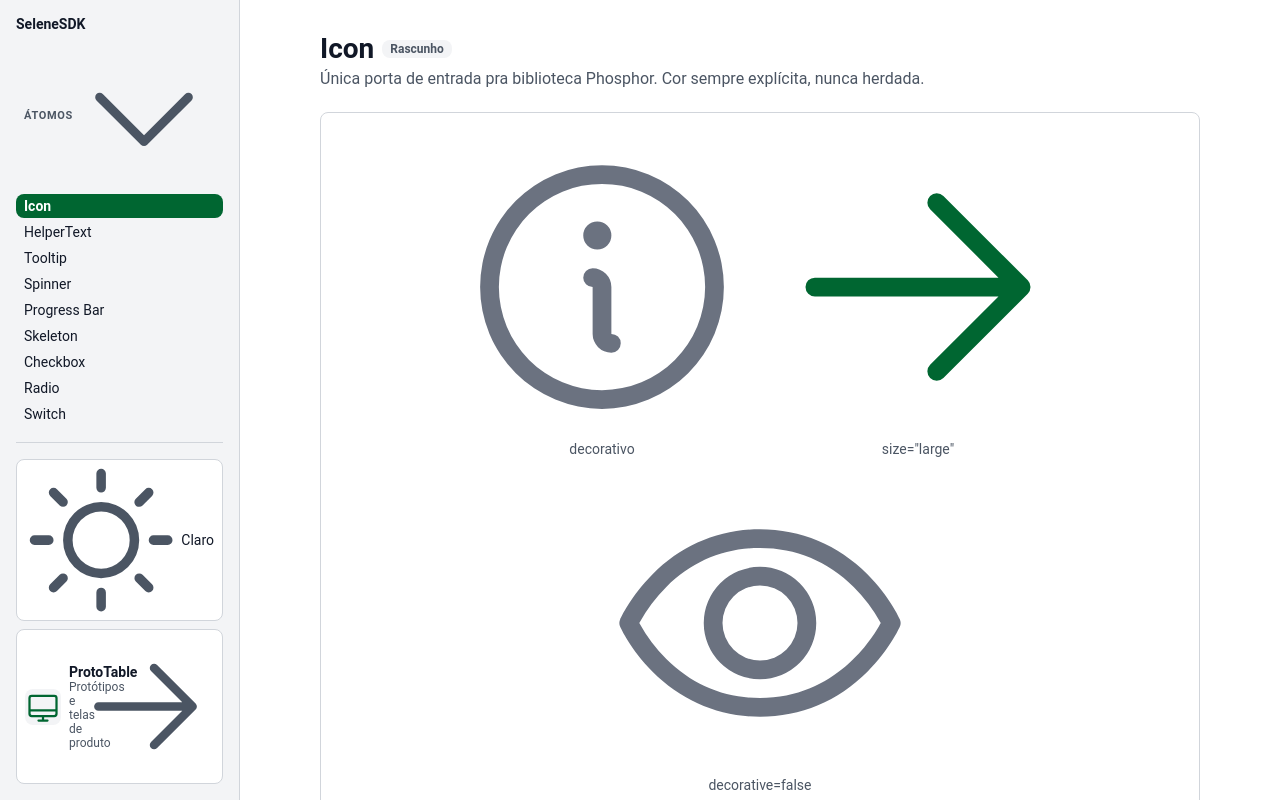
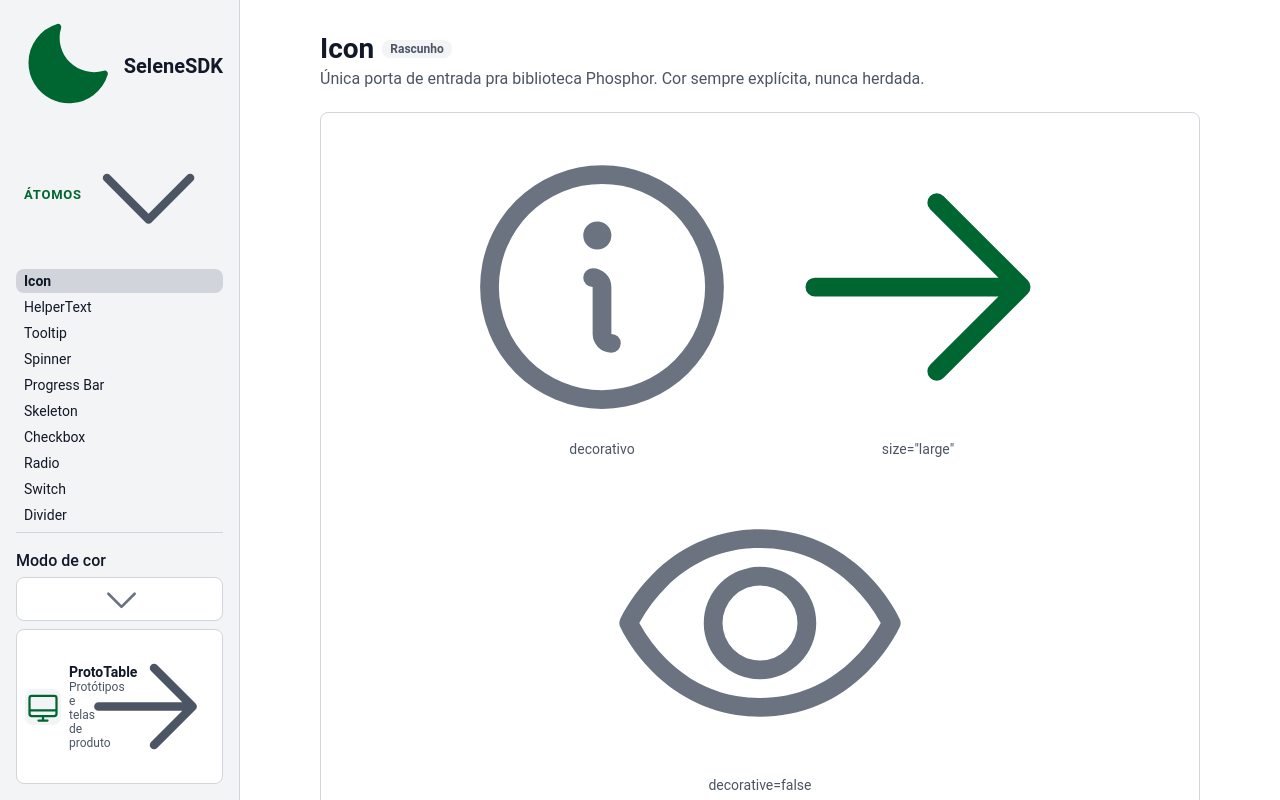
Before and after one commit to VanzSantos/lvxfr, a React (Vite) app: page / in a window 1280 px wide. Built offline with nearby package versions, Linux system fonts and the light colour scheme.

Commit message:
auto: sync (src/interface) — 2026-11-10T16:03:45.459Z

```diff
--- a/src/interface/App.tsx
+++ b/src/interface/App.tsx
@@ -32,7 +32,7 @@ function readInitialMode(): AppMode {
 export function App() {
   const [selectedId, setSelectedId] = useState<string>(STORIES[0].id);
   const [mode, setMode] = useState<AppMode>(readInitialMode);
-  const { theme, toggleTheme } = useTheme();
+  const { theme, preference, setPreference } = useTheme();
   const [standaloneId] = useState<string | null>(readStandaloneId);
 
   const standaloneStory = standaloneId ? STORIES.find((item) => item.id === standaloneId) : undefined;
@@ -86,8 +86,8 @@ export function App() {
           <Sidebar
             selectedId={selectedId}
             onSelect={setSelectedId}
-            theme={theme}
-            onToggleTheme={toggleTheme}
+            themePreference={preference}
+            onThemePreferenceChange={setPreference}
             onNavigateToPrototable={() => setMode("prototable")}
           />
           <main className={styles.main}>
--- a/src/interface/nav/Sidebar.module.css
+++ b/src/interface/nav/Sidebar.module.css
@@ -30,8 +30,11 @@
 }
 
 .brand {
+  display: flex;
+  align-items: center;
+  gap: var(--espaco-pp);
   font-family: var(--texto-m-family);
-  font-size: var(--texto-p-size);
+  font-size: 20px;
   font-weight: 600;
   color: var(--texto-primario);
   margin-bottom: var(--espaco-pp);
@@ -118,11 +121,11 @@
 .groupTitle {
   display: block;
   font-family: var(--texto-p-family);
-  font-size: 11px;
-  font-weight: 600;
+  font-size: 13px;
+  font-weight: 700;
   letter-spacing: 0.06em;
   text-transform: uppercase;
-  color: var(--texto-secundario);
+  color: var(--acao-primaria);
   text-align: left;
 }
 
@@ -157,7 +160,7 @@
 }
 
 .item:hover {
-  background: var(--fundo-superficie);
+  background: var(--borda-base);
 }
 
 .item:focus-visible {
@@ -165,12 +168,9 @@
   outline-offset: -2px;
 }
 
-.itemActive {
-  background: var(--acao-primaria);
-  color: var(--acao-primaria-texto);
+.itemActive,
+.itemActive:hover {
+  background: var(--borda-base);
+  color: var(--texto-primario);
   font-weight: 600;
 }
-
-.itemActive:hover {
-  background: var(--acao-primaria);
-}
--- a/src/interface/nav/Sidebar.tsx
+++ b/src/interface/nav/Sidebar.tsx
@@ -3,7 +3,7 @@ import { Icon } from "../../components/Icon/Icon";
 import { GROUP_ORDER, STORIES } from "../stories/registry";
 import type { StoryGroup } from "../stories/types";
 import { ThemeToggle } from "../theme/ThemeToggle";
-import type { Theme } from "../theme/useTheme";
+import type { ThemePreference } from "../theme/useTheme";
 import styles from "./Sidebar.module.css";
 
 export const ICON_LIBRARY_ID = "__icon-library__";
@@ -13,8 +13,8 @@ const ICON_LIBRARY_GROUP = "Biblioteca de Ícones";
 interface SidebarProps {
   selectedId: string;
   onSelect: (id: string) => void;
-  theme: Theme;
-  onToggleTheme: () => void;
+  themePreference: ThemePreference;
+  onThemePreferenceChange: (preference: ThemePreference) => void;
   /** Navega pro módulo ProtoTable (índice de protótipos) — módulo irmão
       deste, mesma estrutura visual, dados totalmente separados (ver
       App.tsx). */
@@ -52,7 +52,7 @@ function GroupSection({ title, expanded, onToggle, children }: GroupSectionProps
   );
 }
 
-export function Sidebar({ selectedId, onSelect, theme, onToggleTheme, onNavigateToPrototable }: SidebarProps) {
+export function Sidebar({ selectedId, onSelect, themePreference, onThemePreferenceChange, onNavigateToPrototable }: SidebarProps) {
   // Grupos recolhidos (todos começam expandidos) — estado só de UI, não persistido.
   const [collapsed, setCollapsed] = useState<Set<string>>(() => new Set());
 
@@ -67,7 +67,10 @@ export function Sidebar({ selectedId, onSelect, theme, onToggleTheme, onNavigate
 
   return (
     <nav className={styles.sidebar} aria-label="Navegação de componentes">
-      <div className={styles.brand}>SeleneSDK</div>
+      <div className={styles.brand}>
+        <Icon name="moon" size="medium" color="var(--acao-primaria)" weight="fill" decorative />
+        SeleneSDK
+      </div>
 
       <div className={styles.scroll}>
         {GROUP_ORDER.map((group) => {
@@ -118,7 +121,7 @@ export function Sidebar({ selectedId, onSelect, theme, onToggleTheme, onNavigate
 
       {/* Rodapé fixo — fora da área rolável, sempre visível. */}
       <div className={styles.footer}>
-        <ThemeToggle theme={theme} onToggle={onToggleTheme} />
+        <ThemeToggle preference={themePreference} onChange={onThemePreferenceChange} />
         <button type="button" className={styles.moduleCard} onClick={onNavigateToPrototable}>
           <span className={styles.moduleIcon}>
             <Icon name="desktop" size="medium" color="var(--acao-primaria)" decorative />
--- a/src/interface/theme/ThemeToggle.module.css
+++ /dev/null
@@ -1,23 +0,0 @@
-.toggle {
-  display: inline-flex;
-  align-items: center;
-  gap: var(--espaco-xp);
-  width: 100%;
-  padding: var(--espaco-xp) var(--espaco-pp);
-  border: 1px solid var(--borda-base);
-  border-radius: var(--raio-pp);
-  background: var(--fundo-superficie);
-  color: var(--texto-primario);
-  font-family: var(--texto-p-family);
-  font-size: var(--texto-p-size);
-  cursor: pointer;
-}
-
-.toggle:hover {
-  background: var(--fundo-secundario);
-}
-
-.toggle:focus-visible {
-  outline: var(--foco-espessura) solid var(--borda-foco);
-  outline-offset: 2px;
-}
--- a/src/interface/theme/ThemeToggle.tsx
+++ b/src/interface/theme/ThemeToggle.tsx
@@ -1,24 +1,25 @@
-import { Icon } from "../../components/Icon/Icon";
-import type { Theme } from "./useTheme";
-import styles from "./ThemeToggle.module.css";
+import { Select } from "../../components/Select/Select";
+import type { ThemePreference } from "./useTheme";
+
+const OPTIONS = [
+  { value: "light", label: "Modo claro" },
+  { value: "dark", label: "Modo escuro" },
+  { value: "system", label: "Padrão do sistema" },
+];
 
 interface ThemeToggleProps {
-  theme: Theme;
-  onToggle: () => void;
+  preference: ThemePreference;
+  onChange: (preference: ThemePreference) => void;
 }
 
-export function ThemeToggle({ theme, onToggle }: ThemeToggleProps) {
-  const isDark = theme === "dark";
+/** Seletor de modo de cor — "Padrão do sistema" herda o prefers-color-scheme do SO. */
+export function ThemeToggle({ preference, onChange }: ThemeToggleProps) {
   return (
-    <button
-      type="button"
-      className={styles.toggle}
-      onClick={onToggle}
-      aria-pressed={isDark}
-      aria-label={isDark ? "Mudar para modo claro" : "Mudar para modo escuro"}
-    >
-      <Icon name={isDark ? "moon" : "sun"} size="small" color="var(--texto-secundario)" decorative />
-      {isDark ? "Escuro" : "Claro"}
-    </button>
+    <Select
+      label="Modo de cor"
+      options={OPTIONS}
+      value={preference}
+      onChange={(value) => onChange(value as ThemePreference)}
+    />
   );
 }
--- a/src/interface/theme/useTheme.ts
+++ b/src/interface/theme/useTheme.ts
@@ -1,26 +1,52 @@
 import { useLayoutEffect, useState } from "react";
 
+/** Tema efetivamente aplicado (o que vai pro data-theme do <html>). */
 export type Theme = "light" | "dark";
+/** Preferência escolhida pela pessoa — "system" herda o tema do sistema operacional. */
+export type ThemePreference = Theme | "system";
 
 const STORAGE_KEY = "ds-playground-theme";
+const DARK_QUERY = "(prefers-color-scheme: dark)";
 
-function readInitialTheme(): Theme {
-  if (typeof window === "undefined") return "light";
-  const stored = window.localStorage.getItem(STORAGE_KEY);
-  return stored === "dark" ? "dark" : "light";
+function readInitialPreference(): ThemePreference {
+  if (typeof window === "undefined") return "system";
+  try {
+    const stored = window.localStorage.getItem(STORAGE_KEY);
+    if (stored === "light" || stored === "dark" || stored === "system") return stored;
+  } catch {
+    // localStorage indisponível — cai no padrão abaixo.
+  }
+  return "system";
+}
+
+function systemTheme(): Theme {
+  if (typeof window === "undefined" || !window.matchMedia) return "light";
+  return window.matchMedia(DARK_QUERY).matches ? "dark" : "light";
 }
 
 export function useTheme() {
-  const [theme, setTheme] = useState<Theme>(readInitialTheme);
+  const [preference, setPreference] = useState<ThemePreference>(readInitialPreference);
+  const [system, setSystem] = useState<Theme>(systemTheme);
+
+  // Acompanha mudanças do tema do sistema enquanto a página está aberta.
+  useLayoutEffect(() => {
+    if (!window.matchMedia) return;
+    const media = window.matchMedia(DARK_QUERY);
+    const onChange = () => setSystem(media.matches ? "dark" : "light");
+    media.addEventListener("change", onChange);
+    return () => media.removeEventListener("change", onChange);
+  }, []);
+
+  const theme: Theme = preference === "system" ? system : preference;
 
   useLayoutEffect(() => {
     document.documentElement.setAttribute("data-theme", theme);
-    window.localStorage.setItem(STORAGE_KEY, theme);
-  }, [theme]);
+    try {
+      window.localStorage.setItem(STORAGE_KEY, preference);
+    } catch {
+      // ignora — a preferência só não persiste.
+    }
+  }, [theme, preference]);
 
-  function toggleTheme() {
-    setTheme((current) => (current === "light" ? "dark" : "light"));
-  }
-
-  return { theme, toggleTheme };
+  return { theme, preference, setPreference };
 }
```
Also changed, not shown: src/interface/prototable/manifest.json.
